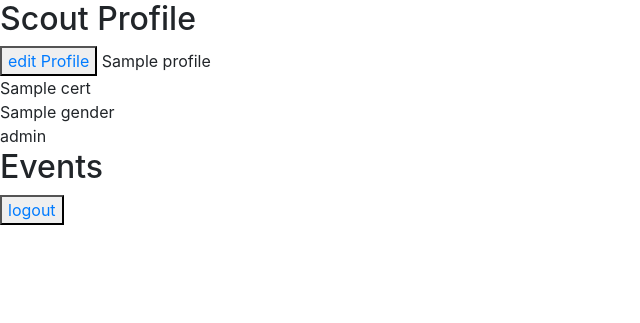
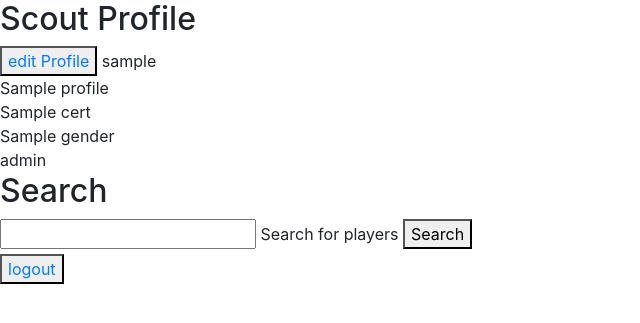
Before and after one commit to Code-Institute-Submissions/robertc181-player-link-, a Flask app: a page that uses templates/base.html in a window 1280 px wide. Shown: the top 323 px of the page, without its empty margins (0-640 px from the left). Run offline with Flask 2, Linux system fonts and the light colour scheme; a database or web service that is not in the repository returns one stand-in record (values such as "Sample title"); some libraries are stand-ins or nearby versions.

Commit message:
Add search functionality in app.py also Add search form in profile.html

```diff
--- a/app.py
+++ b/app.py
@@ -4,6 +4,7 @@ from flask import (
     Flask, flash, render_template,
     redirect, request, session, url_for)
 from flask_pymongo import PyMongo
+# from pymongo import MongoClient
 from bson.objectid import ObjectId
 from werkzeug.security import generate_password_hash, check_password_hash
 if os.path.exists("env.py"):
@@ -19,6 +20,7 @@ app.secret_key = os.environ.get("SECRET_KEY")
 
 mongo = PyMongo(app)
 
+# mongo_client = MongoClient('mongodb://localhost:27017')
 
 @app.route("/")
 @app.route("/index")
@@ -59,8 +61,6 @@ def registered(username, user_type):
     username = session["user"]
     user_type = session["user_type"]
 
-    print(user_type)
-
     if session["user"]:
         return render_template("create-profile.html", username=username, user_type=user_type)
 
@@ -74,8 +74,7 @@ def login():
     if request.method == "POST":
         # check if username exists in db
         check_user = mongo.db.users.find_one({"username": request.form.get("username").lower()})
-        print("ggggggggggggggggggg")
-        print(check_user["user_type"])
+
 
         if check_user:
             # ensure hashed password matches user input
@@ -141,20 +140,18 @@ def create_profile():
             }
 
         mongo.db.profiles.insert(edit_profile)
-        print("create Successful!")
-        print(user_type)
+        flash("create Successful!")
         return redirect(url_for("read_profile", username=username, user_type=user_type))
 
     return render_template("create-profile.html")
 
 
-@app.route("/read-profile/<username>/<user_type>", methods=["GET"])
+@app.route("/read-profile/<username>/<user_type>", methods=["GET", "POST"])
 def read_profile(username, user_type):
 
     query = { "user": username }
 
     check_profile = mongo.db.profiles.find(query)
-    print("dddddddddddddddddddddddddddddd")
     print(user_type)
 
     if user_type == "player":
@@ -199,7 +196,14 @@ def read_profile(username, user_type):
                 "user_type": x["user_type"]
             }
 
-    return render_template('profile.html', profile=profile, events=events)
+    if request.method == "POST":
+        query = request.form.get("query")
+        users = list(mongo.db.users.find({"username": {'$regex': query}, "user_type": "player"}))
+    else:
+        users = []
+
+    print(profile)
+    return render_template('profile.html', profile=profile, events=events, users=users)
 
 
 
@@ -360,6 +364,24 @@ def update_event(event_id):
         return redirect(url_for("read_profile", username=username, user_type=session["user_type"]))
 
 
+# Search code
+
+# @app.route("/search", methods=["GET", "POST"])
+# def search():
+
+#     # username = session["user"]
+
+#     if request.method == "POST":
+#         query = request.form.get("query")
+#         users = list(mongo.db.users.find({"username": {'$regex': query}, "user_type": "player"}))
+#     else:
+#         users = list(mongo.db.users.find({"user_type": "player"}))
+#     print("user", users)
+#     return render_template(".html", users=users)
+#     # return redirect(url_for("read_profile", username=session["user"], user_type=session["user_type"], users=users))
+
+
+
 if __name__ == "__main__":
     app.run(host=os.environ.get("IP"),
             port=int(os.environ.get("PORT")),
--- a/templates/base.html
+++ b/templates/base.html
@@ -24,8 +24,7 @@
     </section>
     {% block content %}
     {% endblock %}
-
+    <script src="https://code.jquery.com/jquery-3.4.1.slim.min.js" integrity="sha384-J6qa4849blE2+poT4WnyKhv5vZF5SrPo0iEjwBvKU7imGFAV0wwj1yYfoRSJoZ+n" crossorigin="anonymous"></script>
     <script src="https://cdn.jsdelivr.net/npm/bootstrap@4.6.0/dist/js/bootstrap.min.js"></script>
-    <script src="https://code.jquery.com/jquery-3.4.1.slim.min.js" integrity="sha384-J6qa4849blE2+poT4WnyKhv5vZF5SrPo0iEjwBvKU7imGFAV0wwj1yYfoRSJoZ+n" crossorigin="anonymous"></script>
 </body>
 </html>
--- a/templates/profile.html
+++ b/templates/profile.html
@@ -5,6 +5,7 @@
 
 <button><a href="{{ url_for('edit_profile') }}">edit Profile</a></button>
 
+        {{ profile.username }}<br>
         {{ profile.name }}<br>
         {{ profile.DOB }}<br>
         {{ profile.current_team }}<br>
@@ -46,14 +47,26 @@
 {% else %}
 <h2>Scout Profile</h2>
 
-        <button><a href="{{ url_for('edit_profile') }}">edit Profile</a></button>
+        <button><a href="{{ url_for('edit_profile')}}">edit Profile</a></button>
 
+        {{ profile.user }}<br>
         {{ profile.name }}<br>
         {{ profile.cert }}<br>
         {{ profile.gender }}<br>
         {{ profile.user_type }}<br>
 
-        <h2>Events</h2>
+        <h2>Search</h2>
+
+        <form action="{{ url_for('read_profile', username=profile.user, user_type=profile.user_type)  }}" method="POST">
+                <input type="text" name="query" id="query" >
+                <label for="query">Search for players</label>
+                <button>Search</button>
+        </form>
+        <tr>
+        {% for user in users %}
+            <td><button>{{ user.username }}</button></td><br>
+        {% endfor %}
+        </tr>
 
 {% endif %}
 
```
